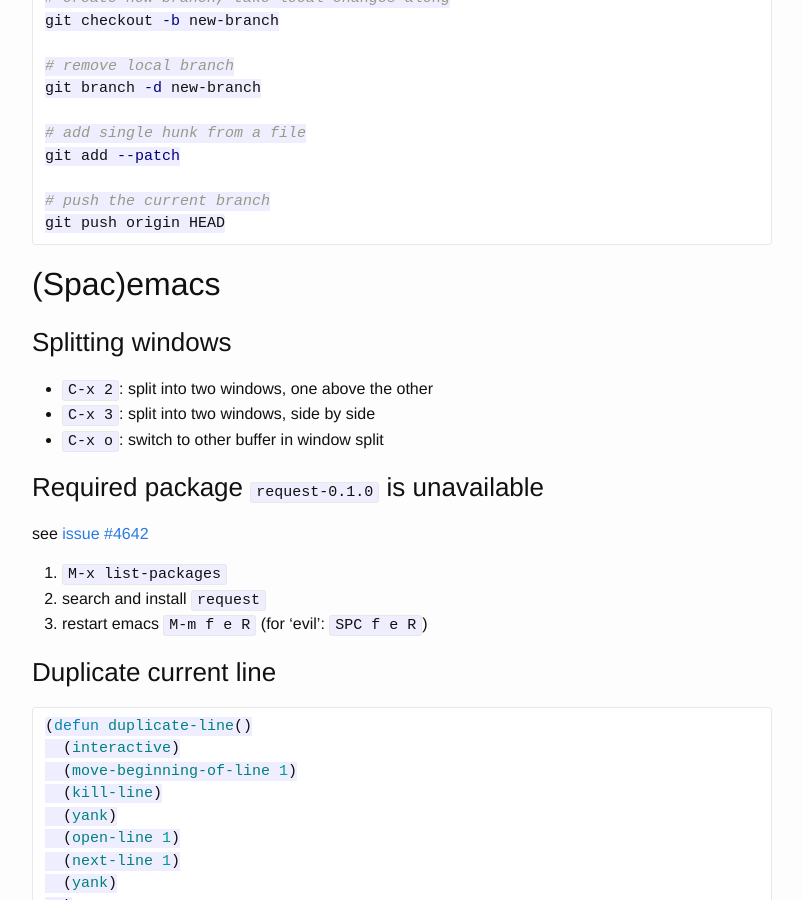
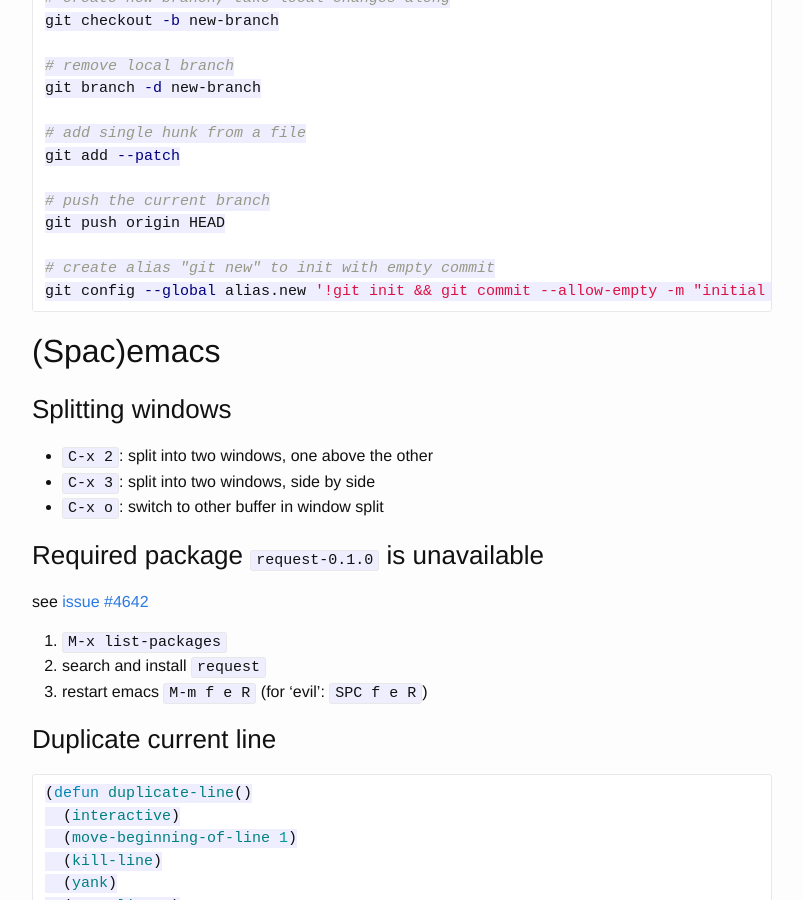
Before and after one commit to agrafix/homepage, a Jekyll site: the page built from notes.md, in a window 1280 px wide and 900 px high, scrolled down 383 px. Shown: the whole window, without its empty margins (238-1041 px from the left). Built offline with Jekyll 4.4.1, drawn with Linux system fonts in a browser that asks for light colours.

Commit message:
docment git new

````diff
--- a/notes.md
+++ b/notes.md
@@ -24,6 +24,9 @@ git add --patch
 
 # push the current branch
 git push origin HEAD
+
+# create alias "git new" to init with empty commit
+git config --global alias.new '!git init && git commit --allow-empty -m "initial commit"'
 ```
 
 ## (Spac)emacs
````
